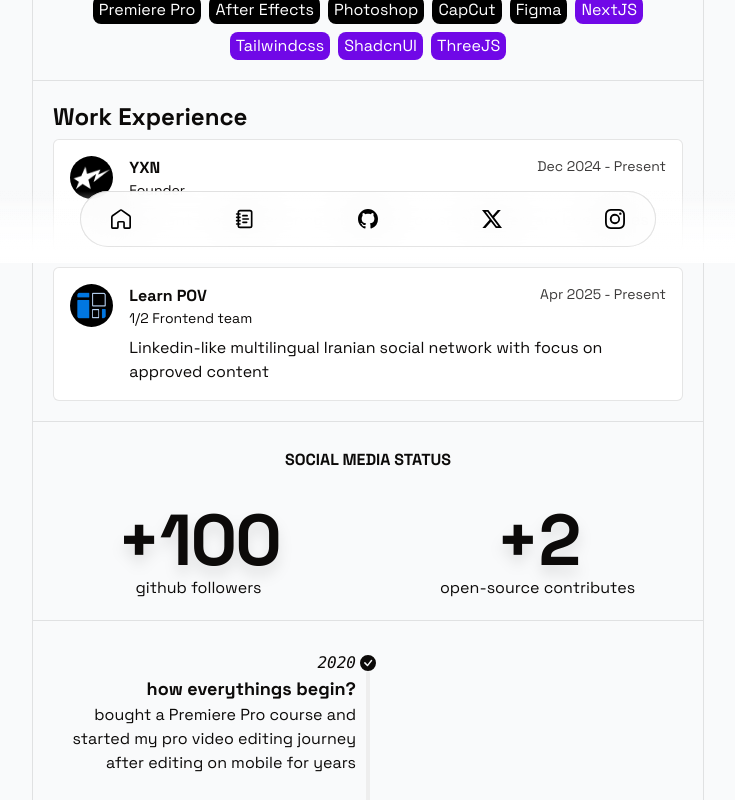
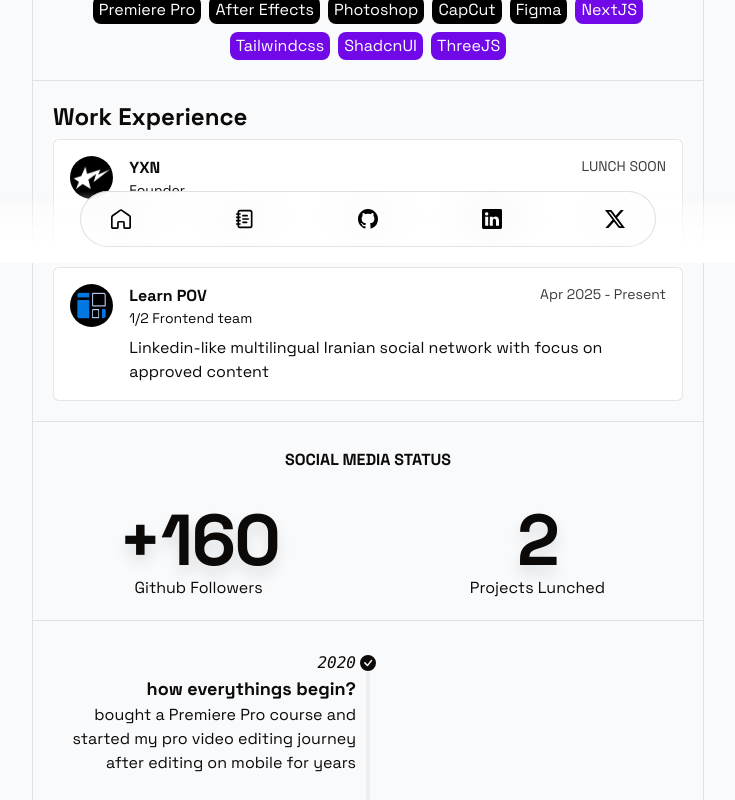
Before and after one commit to cwpslxck/cwpslxck, a Next.js app: page / in a window 1280 px wide. Shown: the part 537-1337 px from the top of the page, without its empty margins (272-1007 px from the left). Built offline with nearby package versions, Linux system fonts and the light colour scheme.

Commit message:
Dev: fix few issues

```diff
--- a/Components/footer.tsx
+++ b/Components/footer.tsx
@@ -1,5 +1,5 @@
 import Link from "next/link";
-import { BsGithub, BsInstagram, BsTwitterX } from "react-icons/bs";
+import { BsGithub, BsInstagram, BsLinkedin, BsTwitterX } from "react-icons/bs";
 import { GrHomeRounded } from "react-icons/gr";
 import { LuNotebookText } from "react-icons/lu";
 
@@ -29,16 +29,16 @@
         <Link
           className="size-12 rounded-full flex items-center justify-center"
           target="_blank"
-          href={"https://x.com/cwpslxck"}
+          href={"https://linkedin.com/in/2005aminzare"}
         >
-          <BsTwitterX />
+          <BsLinkedin />
         </Link>
         <Link
           className="size-12 rounded-full flex items-center justify-center"
           target="_blank"
-          href={"https://instagram.com/cwpslxck"}
+          href={"https://x.com/cwpslxck"}
         >
-          <BsInstagram />
+          <BsTwitterX />
         </Link>
       </div>
     </div>
--- a/Components/sections/connect.tsx
+++ b/Components/sections/connect.tsx
@@ -9,9 +9,9 @@
     <Section>
       <div className="flex flex-col items-center gap-3 py-6">
         <Link
-          download={true}
           className="px-4 hover:scale-105 transition-transform py-2 bg-gradient-to-l from-zinc-700 via-zinc-900 to-zinc-950 text-white items-center inline-flex gap-2 rounded-lg"
           href={"/downloads/aminzare-resume.pdf"}
+          target="_blank"
         >
           <Download size={18} />
           <p>Download CV Resume File</p>
--- a/Components/sections/status.tsx
+++ b/Components/sections/status.tsx
@@ -8,15 +8,15 @@
       <div className="pt-8 grid grid-cols-1 md:grid-cols-2 gap-12">
         <div className="flex justify-center items-center flex-col">
           <div className="text-7xl font-extrabold tracking-tight drop-shadow-xl">
-            +100
+            +160
           </div>
-          <p>github followers</p>
+          <p>Github Followers</p>
         </div>
         <div className="flex justify-center items-center flex-col">
           <div className="text-7xl font-extrabold tracking-tight drop-shadow-xl">
-            +2
+            2
           </div>
-          <p>open-source contributes</p>
+          <p>Projects Lunched</p>
         </div>
       </div>
     </Section>
--- a/Components/sections/work.tsx
+++ b/Components/sections/work.tsx
@@ -7,7 +7,7 @@
   return (
     <Section classNameWrapper="flex flex-col gap-4" title="Work Experience">
       <Link
-        href={"https://x.com/trxpfa"}
+        href={"https://instagram.com/yxnstudio"}
         target="_blank"
         className="w-full border bg-white border-black/10 rounded-md min-h-28 flex justify-between items-start p-4 gap-4  "
       >
@@ -16,7 +16,7 @@
             draggable="false"
             className="rounded-full aspect-square object-contain"
             alt="Brand Picture"
-            src={"/images/trapfa.jpg"}
+            src={"/images/yxn.jpg"}
             width={60}
             height={60}
           />
@@ -27,11 +27,9 @@
               <p className="font-extrabold">YXN</p>
               <p className="text-sm">Founder</p>
             </div>
-            <div className="text-sm opacity-80">Dec 2024 - Present</div>
+            <div className="text-sm opacity-80">LUNCH SOON</div>
           </div>
-          <div>
-            Content creation agency with focus on small instagram businesses
-          </div>
+          <div>Small creative team with focus on building cool genz app</div>
         </div>
       </Link>
       <Link
```
Also changed, not shown: public/images/yxn.jpg (renamed from public/images/trapfa.jpg).
